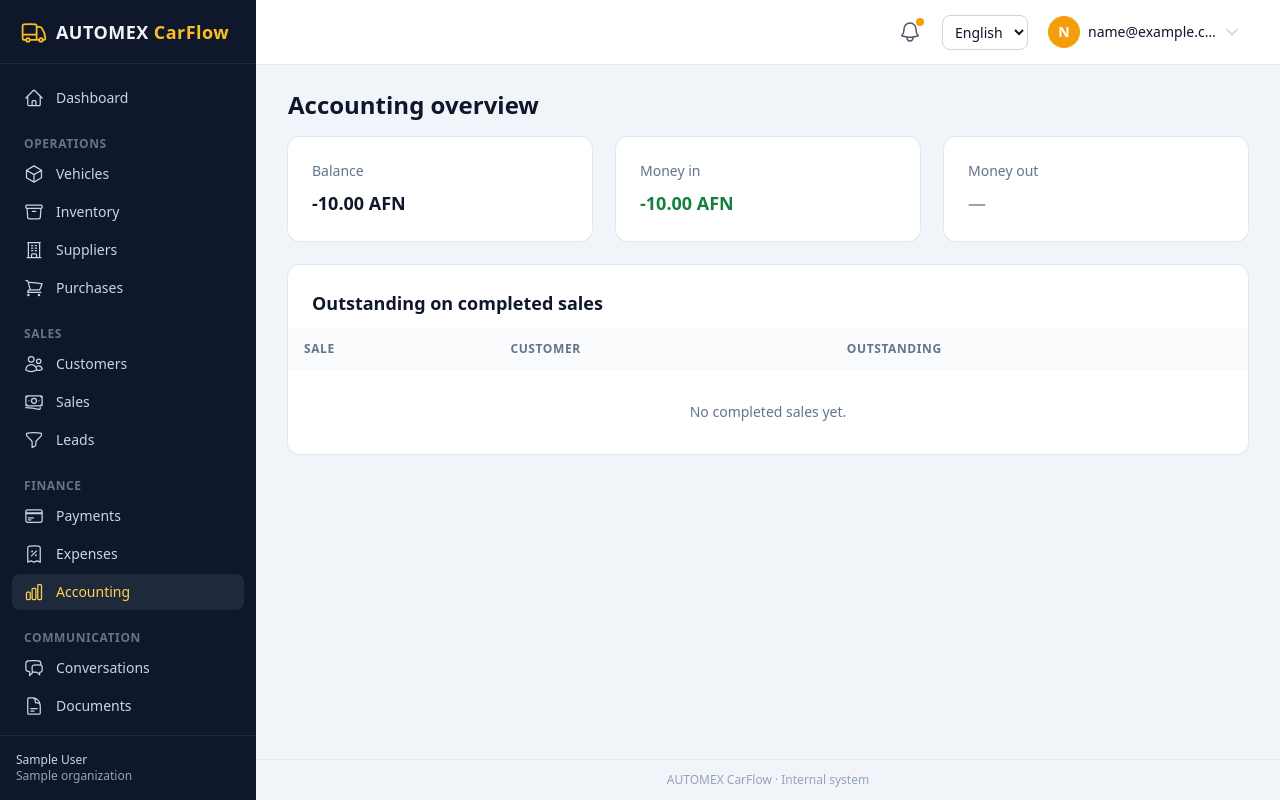
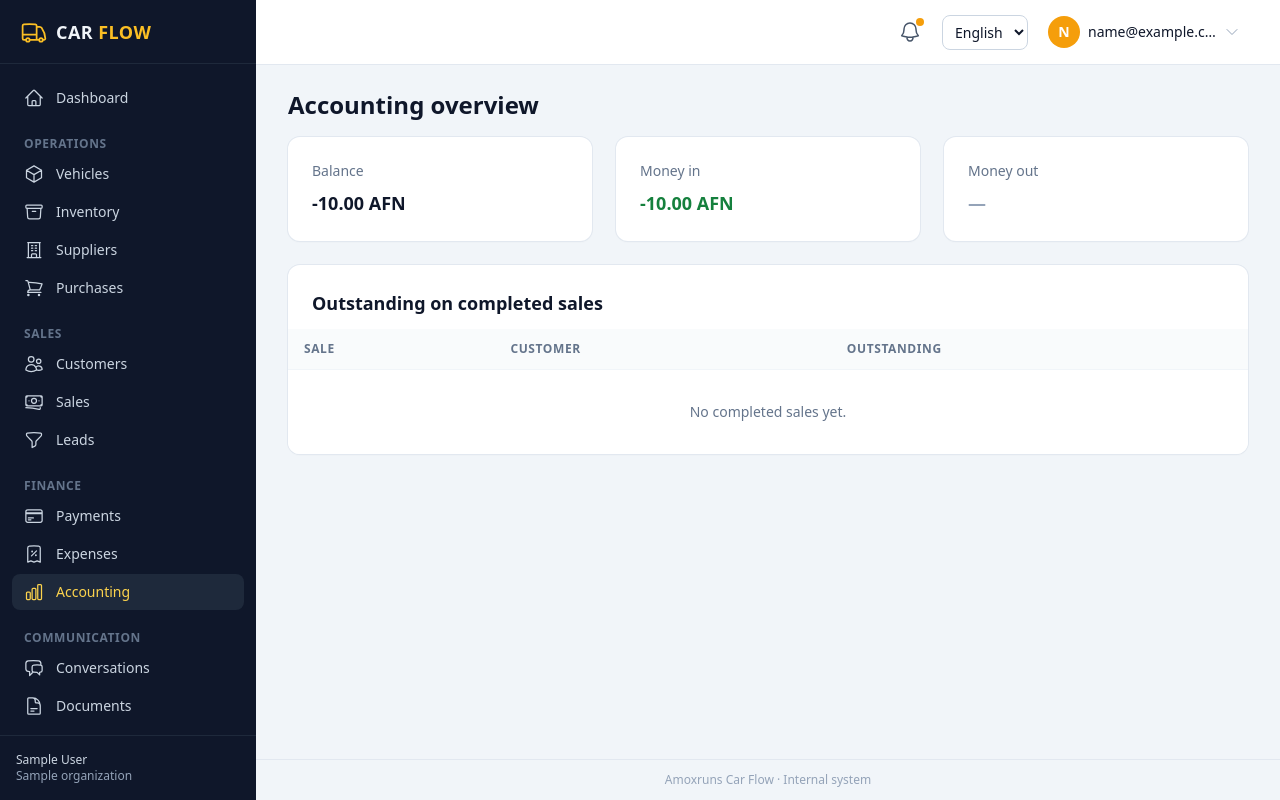
Before and after one commit to hakim402/car-flow, a Django app: page /accounting/ in a window 1280 px wide. Run offline with Django 5.2, Linux system fonts and the light colour scheme; a user stored in the database is signed in; tables that the repository leaves empty hold one stand-in row (values such as "Sample post"); parts of the project's set-up code (start-up, migrations or seed data) failed here and were passed over.

Commit message:
i18n: update Dari (prs) and Pashto (ps) translations; refresh branding in base template

```diff
--- a/templates/base.html
+++ b/templates/base.html
@@ -16,7 +16,7 @@ literally in this file for the Tailwind scanner to generate them.
 ({% comment %} instead of {# #}: the template lexer strips only
 single-line {# #} comments.)
 {% endcomment %}
-<span class="hidden translate-x-0 max-md:ltr:-translate-x-full max-md:rtl:translate-x-full opacity-0 opacity-100"></span>
+<span class="hidden translate-x-0 max-md:ltr:-translate-x-full max-md:rtl:translate-x-full opacity-100"></span>
 
 {# ============================= Sidebar ============================= #}
 {# Hidden only below md via max-md variants: bare md:translate-x-0 loses to the ltr/rtl rules in compiled CSS order (same specificity, emitted later). #}
@@ -27,7 +27,7 @@ single-line {# #} comments.)
         <svg class="h-7 w-7 text-amber-400" fill="none" viewBox="0 0 24 24" stroke-width="1.5" stroke="currentColor" aria-hidden="true">
             <path stroke-linecap="round" stroke-linejoin="round" d="M8.25 18.75a1.5 1.5 0 01-3 0m3 0a1.5 1.5 0 00-3 0m3 0h6m-9 0H3.375a1.125 1.125 0 01-1.125-1.125V14.25m17.25 4.5a1.5 1.5 0 01-3 0m3 0a1.5 1.5 0 00-3 0m3 0h1.125c.621 0 1.129-.504 1.09-1.124a17.902 17.902 0 00-3.213-9.193 2.056 2.056 0 00-1.58-.86H14.25M16.5 18.75h-2.25m0-11.177v-.958c0-.568-.422-1.048-.987-1.106a48.554 48.554 0 00-10.026 0 1.106 1.106 0 00-.987 1.106v7.635m12-6.677v6.677m0 4.5v-4.5m0 0h-12" />
         </svg>
-        <a href="/" class="text-lg font-bold tracking-wide">AUTOMEX <span class="text-amber-400">CarFlow</span></a>
+        <a href="/" class="text-lg font-bold tracking-wide">CAR<span class="text-amber-400"> FLOW</span></a>
         <button type="button" id="sidebar-close"
                 class="ms-auto rounded p-1 text-slate-400 hover:bg-slate-800 hover:text-white md:hidden"
                 aria-label="{% translate 'Close menu' %}">
@@ -145,8 +145,6 @@ single-line {# #} comments.)
                     aria-label="{% translate 'Open menu' %}">
                 <svg class="h-6 w-6" fill="none" viewBox="0 0 24 24" stroke-width="1.5" stroke="currentColor"><path stroke-linecap="round" stroke-linejoin="round" d="M3.75 6.75h16.5M3.75 12h16.5m-16.5 5.25h16.5" /></svg>
             </button>
-            <a href="/" class="font-bold md:hidden">AUTOMEX <span class="text-amber-500">CarFlow</span></a>
-
             <div class="ms-auto flex items-center gap-2 sm:gap-3">
                 {# --- Notifications (static empty state until Phase 2 alerts) --- #}
                 <div class="relative" data-dropdown>
@@ -217,7 +215,7 @@ single-line {# #} comments.)
 {% endif %}
 
 {% comment %}
-Single `content` block for both auth states — Django forbids duplicate
+Single `content` block for both auth states  Django forbids duplicate
 block names even across if-branches, so the auth check only wraps chrome.
 {% endcomment %}
 <main class="mx-auto w-full max-w-none px-4 py-6 sm:px-6 lg:px-8 {% if user.is_authenticated %}flex-1{% endif %}">
@@ -238,7 +236,7 @@ block names even across if-branches, so the auth check only wraps chrome.
 
 {% if user.is_authenticated %}
     <footer class="border-t border-slate-200 px-4 py-3 text-center text-xs text-slate-400">
-        AUTOMEX CarFlow · {% translate "Internal system" %}
+      Amoxruns Car Flow · {% translate "Internal system" %}
     </footer>
 </div>
 {% endif %}
```
Also changed, not shown: locale/prs/LC_MESSAGES/django.po, locale/ps/LC_MESSAGES/django.po.
